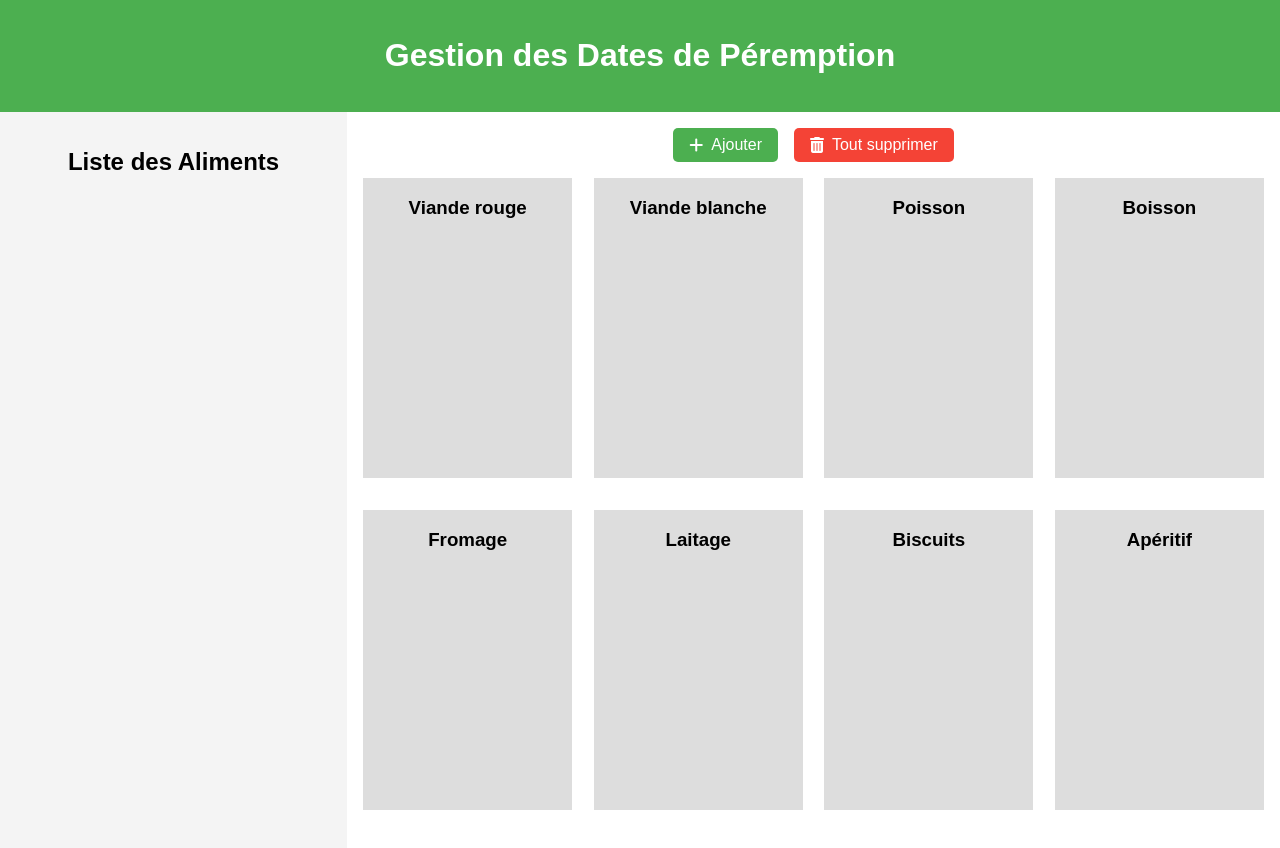
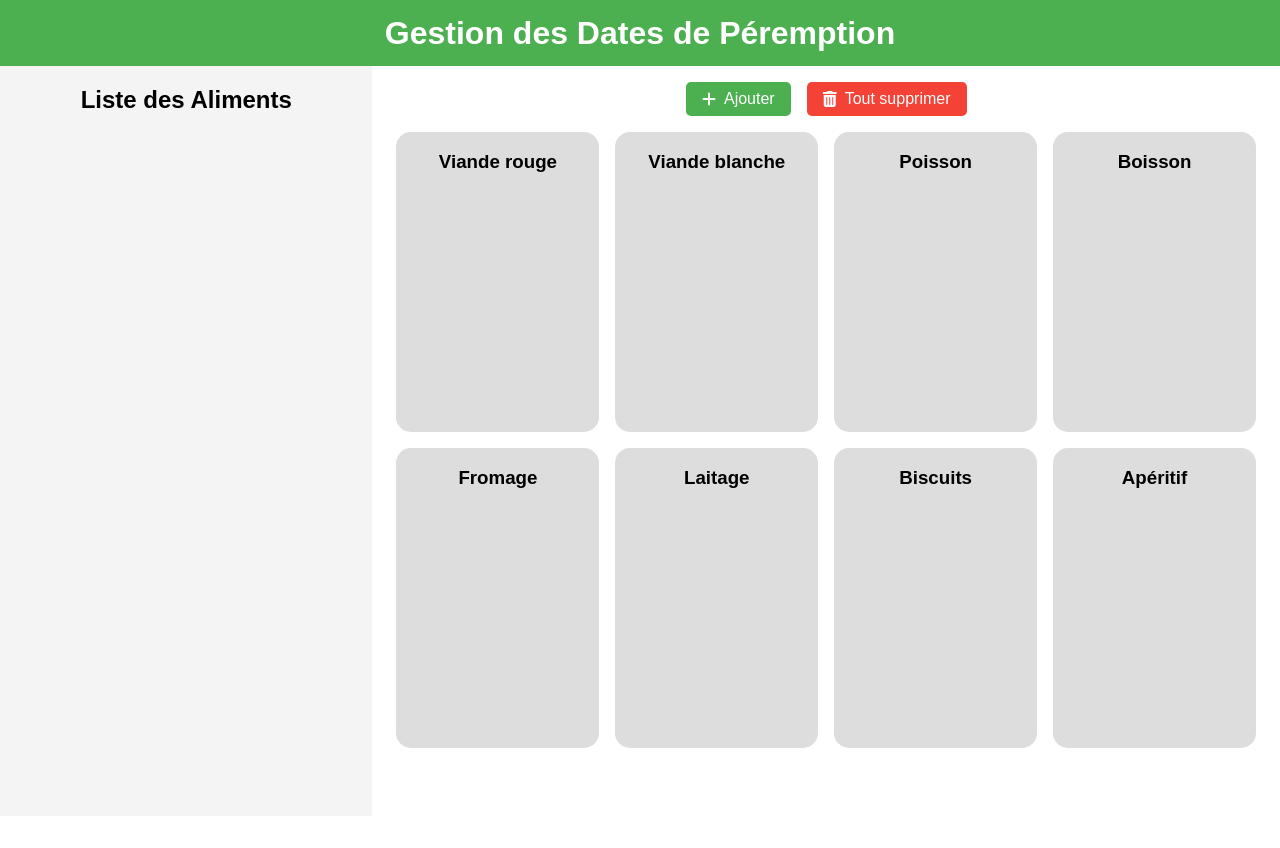
Before and after one commit to QuentinVincenot/gestion-dates-frigo, a plain HTML site: page index.html in a window 1280 px wide. After the commit the page ends 816 px from the top, so only its background shows below. Drawn offline with Linux system fonts and the light colour scheme.

Commit message:
Some styling changes for layout

```diff
--- a/styles.css
+++ b/styles.css
@@ -6,7 +6,9 @@ header {
     background-color: #4CAF50;
     color: white;
     text-align: center;
-    padding: 1em 0;
+    margin-top: -21px;
+    height: 66px;
+    line-height: 66px;
 }
 .container {
     display: flex;
@@ -20,7 +22,6 @@ ul {
 .sidebar {
     width: 400px; /* Augmentation de la largeur de la sidebar à 600 pixels */
     background-color: #f4f4f4;
-    padding: 1em;
     box-sizing: border-box;
     text-align: right;
 }
@@ -76,9 +77,8 @@ ul {
 }
 .boxes {
     display: flex;
-    justify-content: space-between; /* Espacement égal entre les boîtes */
+    justify-content: space-around;
     flex-wrap: wrap;
-    gap: 1em; /* Espacement entre les boîtes */
 }
 .box {
     width: calc(25% - 1em); /* Largeur calculée pour chaque boîte avec espacement */
@@ -90,6 +90,7 @@ ul {
     display: flex;
     flex-direction: column;
     justify-content: flex-start; /* Aligner le contenu en haut */
+    border-radius: 15px;
 }
 .box-title {
     font-weight: bold;
```
